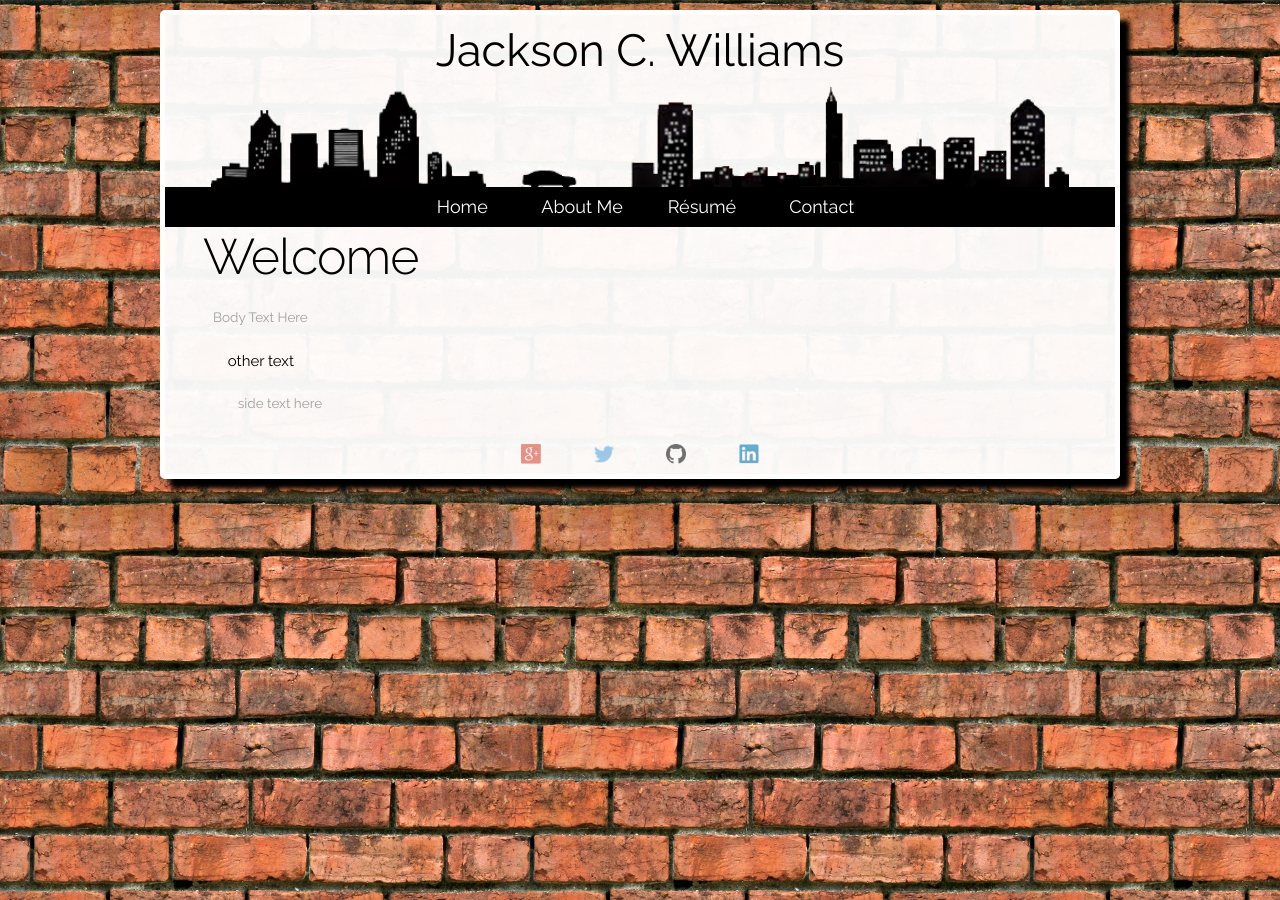
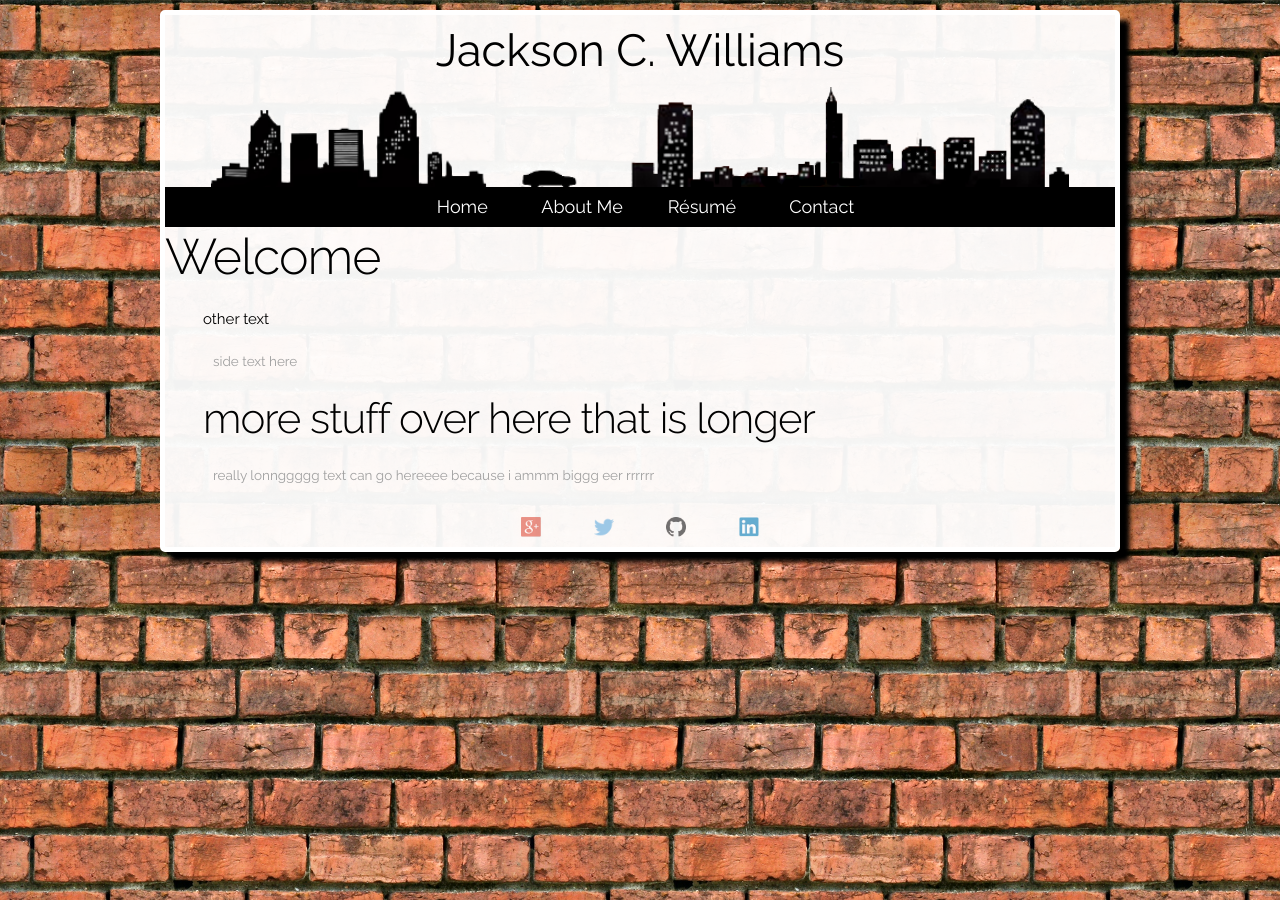
Before and after one commit to jacksoncwilliams/jackson-erin, a Jekyll site: the page built from fleektryout.html, in a window 1280 px wide. Built offline with Jekyll 4.4.1, drawn with Linux system fonts in a browser that asks for light colours.

Commit message:
Update fleektryout.html

```diff
--- a/fleektryout.html
+++ b/fleektryout.html
@@ -4,12 +4,22 @@ title: Jackson Williams
 ---
 
 <!--Content-->
-<div id="content" class="eight columns">
-<h1>Welcome</h1>
-      <p>Body Text Here</p>
+<div id="content" class="twelve columns">
+      <h1>Welcome</h1>
 <div class="four columns"
-<h2> other text
-      <p> side text here </p>
+      <h2> other text
+            <p> side text here </p>
+</div>
+<div class="eight columns">
+      <h2>more stuff over here that is longer</h2>
+            <p> really lonnggggg text can go hereeee because i ammm biggg eer  rrrrrr</p>
+</div>
+
+
+
+
+
+
+
 
 </div>
-</div>
```
